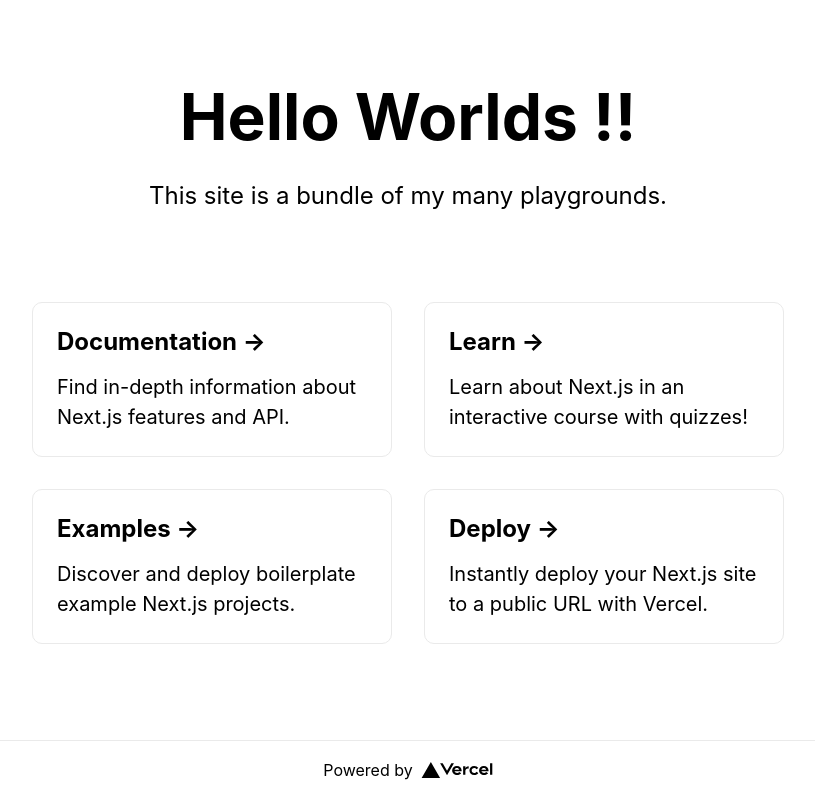
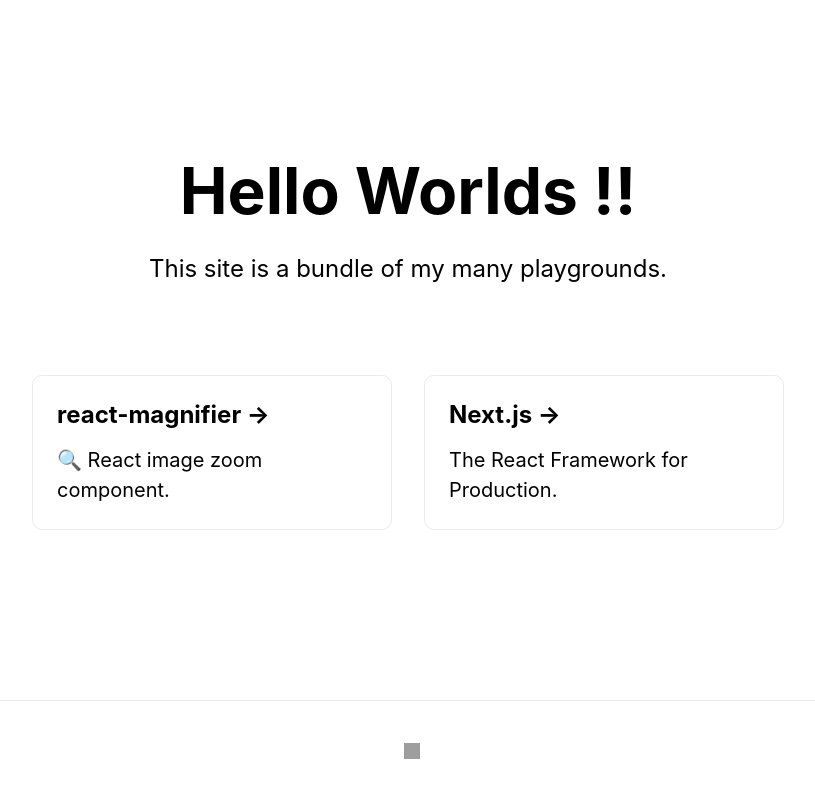
Before and after one commit to diescake/hello-worlds, a Next.js app: page / in a window 1280 px wide. Shown: the whole page, without its empty margins (232-1047 px from the left). Built offline with nearby package versions, Linux system fonts and the light colour scheme; grey boxes are pictures that could not be loaded.

Commit message:
🔧 customize top page

```diff
--- a/pages/index.tsx
+++ b/pages/index.tsx
@@ -1,6 +1,7 @@
 import React from 'react'
 import Head from 'next/head'
 import Image from 'next/image'
+import Link from 'next/link'
 import styles from '../styles/Home.module.css'
 
 export default function Home() {
@@ -18,40 +19,24 @@ export default function Home() {
         <p className={styles.description}>This site is a bundle of my many playgrounds.</p>
 
         <div className={styles.grid}>
-          <a href="https://nextjs.org/docs" className={styles.card}>
-            <h2>Documentation &rarr;</h2>
-            <p>Find in-depth information about Next.js features and API.</p>
-          </a>
+          <Link href="/react-magnifier" passHref>
+            <div className={styles.card}>
+              <h2>react-magnifier &rarr;</h2>
+              <p>🔍 React image zoom component.</p>
+            </div>
+          </Link>
 
-          <a href="https://nextjs.org/learn" className={styles.card}>
-            <h2>Learn &rarr;</h2>
-            <p>Learn about Next.js in an interactive course with quizzes!</p>
-          </a>
-
-          <a href="https://github.com/vercel/next.js/tree/master/examples" className={styles.card}>
-            <h2>Examples &rarr;</h2>
-            <p>Discover and deploy boilerplate example Next.js projects.</p>
-          </a>
-
-          <a
-            href="https://vercel.com/new?utm_source=create-next-app&utm_medium=default-template&utm_campaign=create-next-app"
-            className={styles.card}
-          >
-            <h2>Deploy &rarr;</h2>
-            <p>Instantly deploy your Next.js site to a public URL with Vercel.</p>
+          <a href="https://nextjs.org/" className={styles.card}>
+            <h2>Next.js &rarr;</h2>
+            <p>The React Framework for Production.</p>
           </a>
         </div>
       </main>
 
       <footer className={styles.footer}>
-        <a
-          href="https://vercel.com?utm_source=create-next-app&utm_medium=default-template&utm_campaign=create-next-app"
-          target="_blank"
-          rel="noopener noreferrer"
-        >
-          Powered by{' '}
+        <a href="https://github.com/diescake/hello-worlds" target="_blank" rel="noopener noreferrer">
           <span className={styles.logo}>
-            <Image src="/vercel.svg" alt="Vercel Logo" width={72} height={16} />
+            <Image src="/images/github_logo.png" alt="GitHub Logo" width={16} height={16} />
           </span>
         </a>
       </footer>
```
